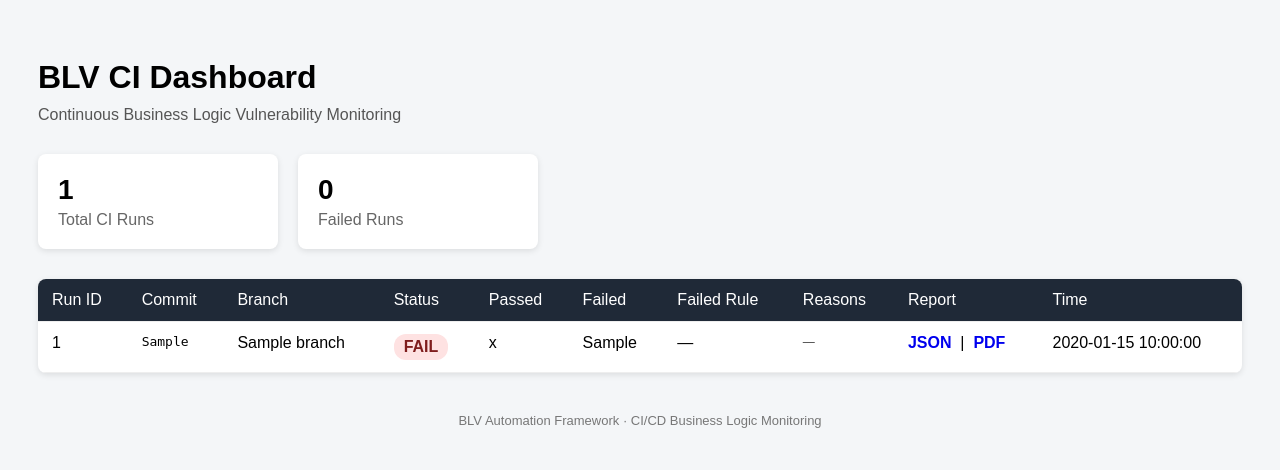
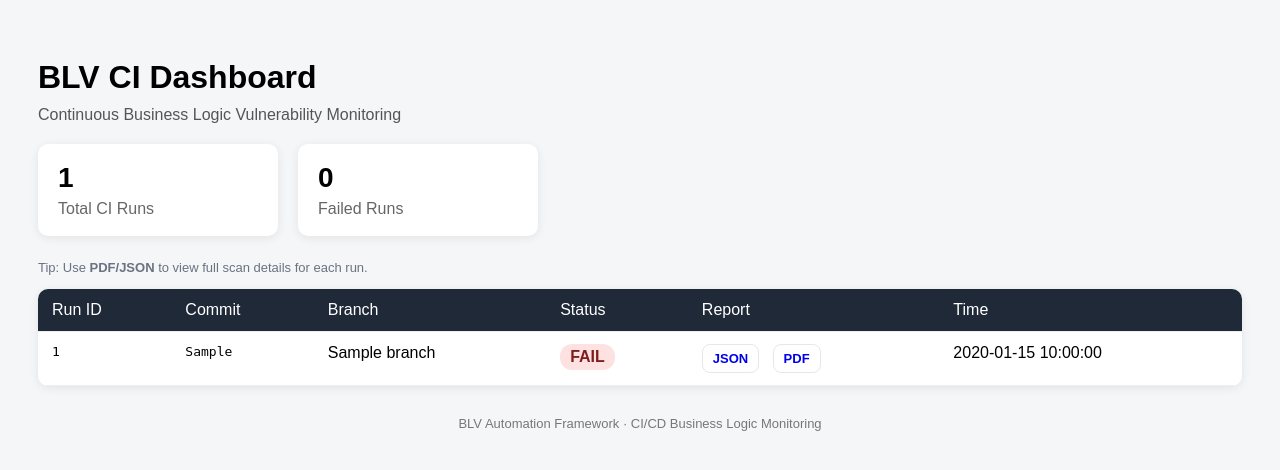
Before and after one commit to sanidhya253/BLV-automation, a Flask app: page /dashboard in a window 1280 px wide. Shown: the top 470 px of the page. Run offline with Flask 3, Linux system fonts and the light colour scheme; a database or web service that is not in the repository returns one stand-in record (values such as "Sample title"); some libraries are stand-ins or nearby versions.

Commit message:
Refactor dashboard.html styles and layout
Updated styles for subtitle, summary, and card components. Added toolbar and hint sections, and modified table structure for better readability.

```diff
--- a/ci_dashboard_backend/templates/dashboard.html
+++ b/ci_dashboard_backend/templates/dashboard.html
@@ -18,21 +18,21 @@
 
         .subtitle {
             color: #555;
-            margin-bottom: 30px;
+            margin-bottom: 20px;
         }
 
         .summary {
             display: flex;
             gap: 20px;
-            margin-bottom: 30px;
+            margin-bottom: 24px;
             flex-wrap: wrap;
         }
 
         .card {
             background: white;
-            padding: 20px;
-            border-radius: 8px;
-            box-shadow: 0 2px 6px rgba(0, 0, 0, 0.1);
+            padding: 18px 20px;
+            border-radius: 10px;
+            box-shadow: 0 2px 10px rgba(0, 0, 0, 0.08);
             min-width: 200px;
         }
 
@@ -42,17 +42,31 @@
         }
 
         .card p {
-            margin: 5px 0 0;
+            margin: 6px 0 0;
             color: #666;
+        }
+
+        .toolbar {
+            display: flex;
+            justify-content: space-between;
+            align-items: center;
+            margin-bottom: 14px;
+            flex-wrap: wrap;
+            gap: 12px;
+        }
+
+        .hint {
+            color: #6b7280;
+            font-size: 13px;
         }
 
         table {
             width: 100%;
             border-collapse: collapse;
             background: white;
-            border-radius: 8px;
+            border-radius: 10px;
             overflow: hidden;
-            box-shadow: 0 2px 6px rgba(0, 0, 0, 0.1);
+            box-shadow: 0 2px 10px rgba(0, 0, 0, 0.08);
         }
 
         th,
@@ -91,38 +105,27 @@
             display: inline-block;
         }
 
-        .badge {
-            display: inline-block;
-            padding: 4px 8px;
-            border-radius: 999px;
-            font-weight: bold;
+        .mono {
             font-family: monospace;
-            font-size: 12px;
-            margin-right: 6px;
-            margin-bottom: 4px;
-            line-height: 1.2;
         }
 
-        .badge-fail {
-            color: #7f1d1d;
-            background: #fee2e2;
+        .report-links a {
+            text-decoration: none;
+            font-weight: bold;
+            font-size: 13px;
+            padding: 6px 10px;
+            border-radius: 8px;
+            display: inline-block;
+            border: 1px solid #e5e7eb;
+            background: #ffffff;
         }
 
-        .badge-pass {
-            color: #166534;
-            background: #dcfce7;
-        }
-
-        .reasons {
-            max-width: 520px;
-            white-space: normal;
-            color: #444;
-            font-size: 12px;
-            line-height: 1.35;
+        .report-links a:hover {
+            background: #f3f4f6;
         }
 
         footer {
-            margin-top: 40px;
+            margin-top: 30px;
             text-align: center;
             color: #777;
             font-size: 13px;
@@ -157,9 +160,13 @@
         </div>
     </div>
 
+    <div class="toolbar">
+        <div class="hint">
+            Tip: Use <b>PDF/JSON</b> to view full scan details for each run.
+        </div>
+    </div>
 
-
-    <!-- TABLE -->
+    <!-- TABLE (MINIMAL VIEW) -->
     <table>
         <thead>
             <tr>
@@ -167,10 +174,6 @@
                 <th>Commit</th>
                 <th>Branch</th>
                 <th>Status</th>
-                <th>Passed</th>
-                <th>Failed</th>
-                <th>Failed Rule</th>
-                <th>Reasons</th>
                 <th>Report</th>
                 <th>Time</th>
             </tr>
@@ -179,55 +182,28 @@
         <tbody>
             {% for row in results %}
             <tr>
-                <td>{{ row[0] }}</td>
+                <td class="mono">{{ row[0] }}</td>
 
-                <td style="font-family: monospace;">
+                <td class="mono">
                     {{ row[1][:10] }}
                 </td>
 
                 <td>{{ row[2] }}</td>
 
                 <td>
-                    {% if row[3] == "PASS" %}
-                    <span class="status-pass">PASS</span>
+                    {% if row[3] and row[3]|trim|upper == "PASS" %}
+                        <span class="status-pass">PASS</span>
                     {% else %}
-                    <span class="status-fail">FAIL</span>
+                        <span class="status-fail">FAIL</span>
                     {% endif %}
                 </td>
 
-                <td>{{ row[4] }}</td>
-                <td>{{ row[5] }}</td>
-
-                <!-- Failed Rule badges -->
-                <td>
-                    {% if row[3] == "FAIL" and row[6] %}
-                        {% for rid in row[6].split(",") %}
-                            <span class="badge badge-fail">{{ rid.strip() }}</span>
-                        {% endfor %}
-                    {% else %}
-                        —
-                    {% endif %}
+                <td class="report-links">
+                    <a href="/report/{{ row[0] }}.json">JSON</a>
+                    &nbsp;
+                    <a href="/report/{{ row[0] }}.pdf">PDF</a>
                 </td>
 
-                <!-- Reasons (expects row[8] string formatted with || separators) -->
-                <td class="reasons">
-                    {% if row[3] == "FAIL" and row[8] %}
-                        {% for item in row[8].split("||") %}
-                            <div>• {{ item }}</div>
-                        {% endfor %}
-                    {% else %}
-                        —
-                    {% endif %}
-                </td>
-
-                <td>
-                  <a href="/report/{{ row[0] }}.json" style="text-decoration:none; font-weight:bold;">JSON</a>
-                  &nbsp;|&nbsp;
-                  <a href="/report/{{ row[0] }}.pdf" style="text-decoration:none; font-weight:bold;">PDF</a>
-                </td>
-
-
-                <!-- Time (index shifts to row[7] if you SELECT created_at as 8th field; after adding reasons it's typically row[7]=time, row[8]=reasons OR vice versa depending on your query) -->
                 <td>{{ row[7] }}</td>
             </tr>
             {% endfor %}
```
